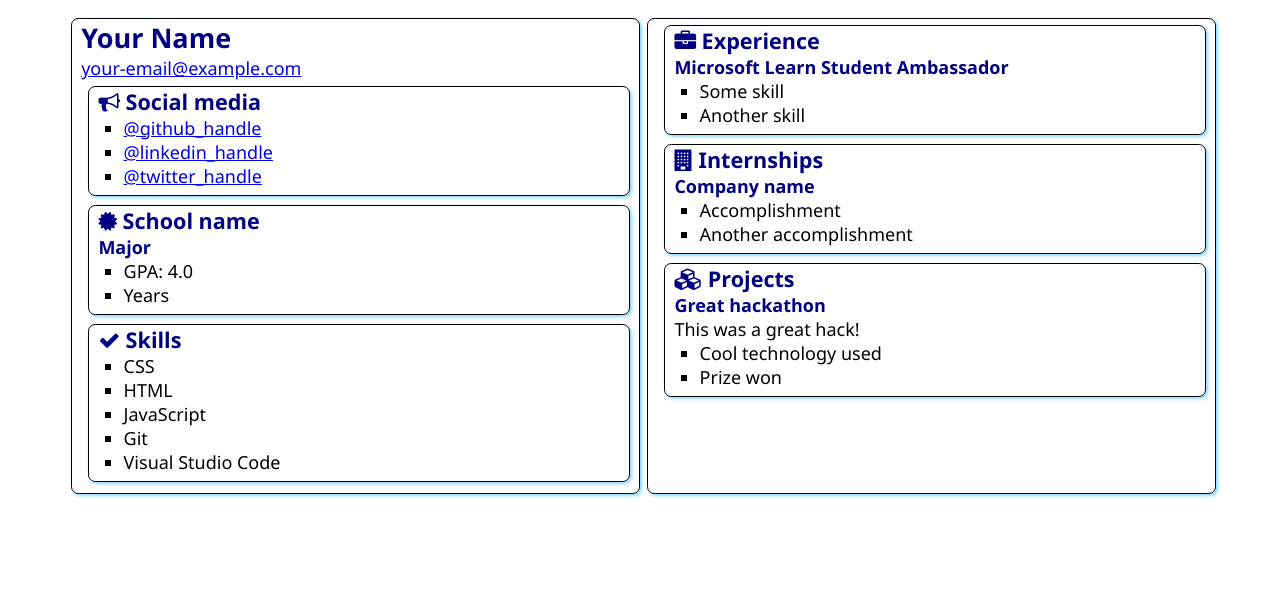
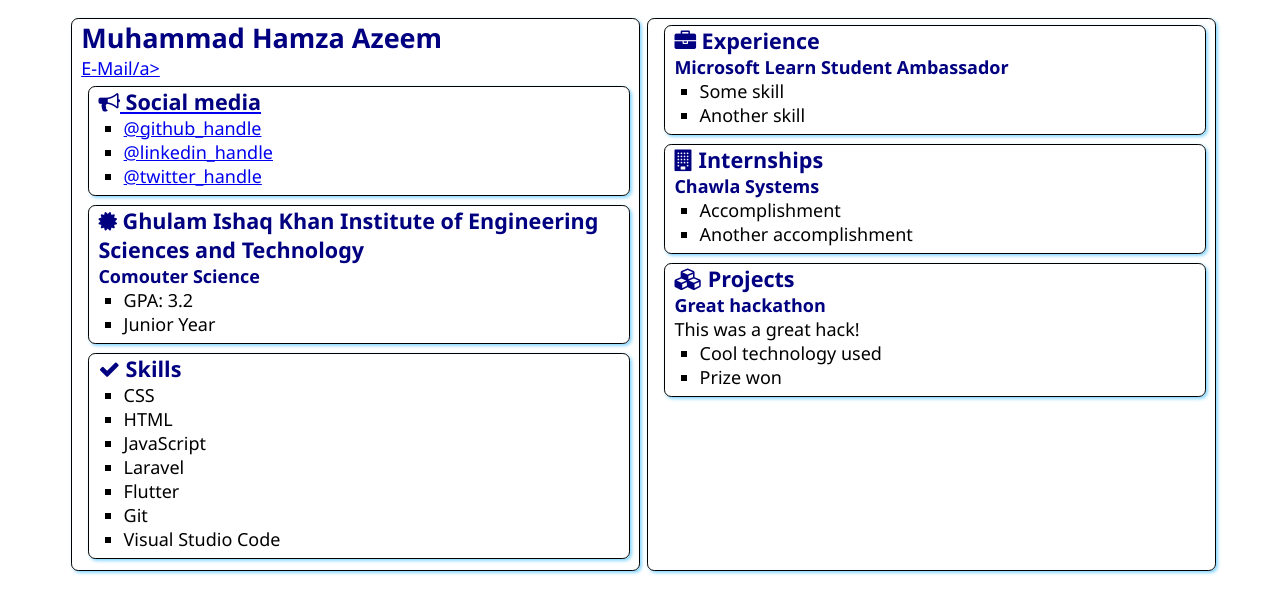
Before and after one commit to Hamza9bit/SATechnicalOnboarding, a plain HTML site: page src/index.html in a window 1280 px wide. Drawn offline with Linux system fonts and the light colour scheme.

Commit message:
Update index.html

```diff
--- a/src/index.html
+++ b/src/index.html
@@ -12,8 +12,8 @@
 <body>
     <main>
         <article class="box">
-            <h1>Your Name</h1>
-            <div><a href="mailto:your.email@example.com">your-email@example.com</a></div>
+            <h1>Muhammad Hamza Azeem</h1>
+            <div><a href="mailto:hamzaazeem2013@gmail.com">E-Mail/a></div>
 
             <section class="box">
                 <h2>
@@ -21,8 +21,8 @@
                     Social media
                 </h2>
                 <ul>
-                    <li><a href="https://github.com/<handle>">@github_handle</a></li>
-                    <li><a href="https://linkedin.com/in/<handle>">@linkedin_handle</a></li>
+                    <li><a href="https://github.com/Hamza9bit">@github_handle</a></li>
+                    <li><a href="https://linkedin.com/in/muhammad-hamzaazeem">@linkedin_handle</a></li>
                     <li><a href="https://twitter.com/<handle>">@twitter_handle</a></li>
                 </ul>
             </section>
@@ -31,12 +31,12 @@
                 <div class="education">
                     <h2>
                         <i class="fa fa-certificate" aria-hidden="true"></i>
-                        School name
+                        Ghulam Ishaq Khan Institute of Engineering Sciences and Technology
                     </h2>
-                    <h3>Major</h3>
+                    <h3>Comouter Science</h3>
                     <ul>
-                        <li>GPA: 4.0</li>
-                        <li>Years</li>
+                        <li>GPA: 3.2</li>
+                        <li>Junior Year</li>
                     </ul>
                 </div>
             </section>
@@ -50,6 +50,8 @@
                     <li>CSS</li>
                     <li>HTML</li>
                     <li>JavaScript</li>
+                    <li>Laravel</li>
+                    <li>Flutter</li>
                     <li>Git</li>
                     <li>Visual Studio Code</li>
                 </ul>
@@ -73,7 +75,7 @@
                     Internships
                 </h2>
 
-                <h3>Company name</h3>
+                <h3>Chawla Systems</h3>
                 <ul>
                     <li>Accomplishment</li>
                     <li>Another accomplishment</li>
```
